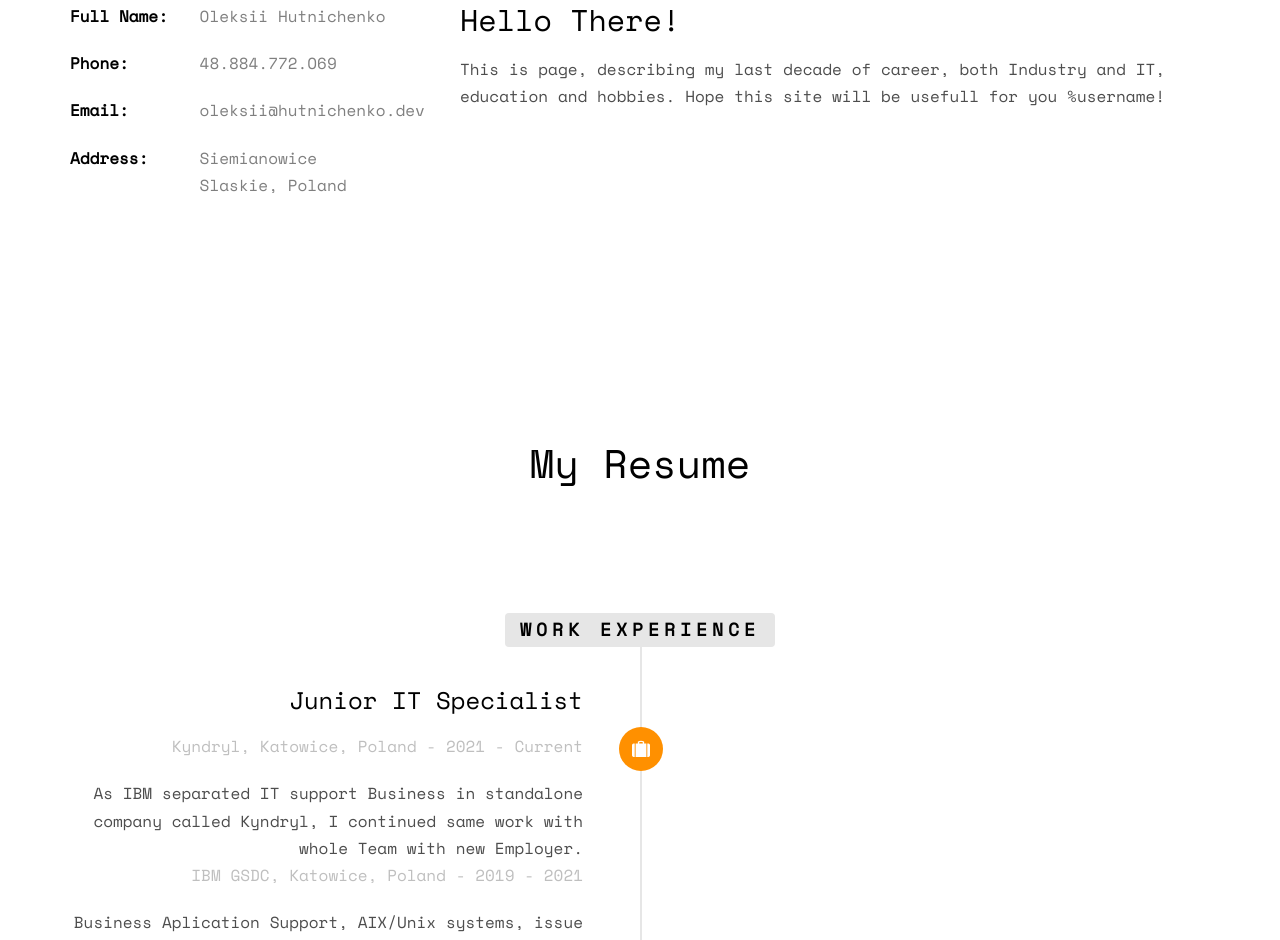
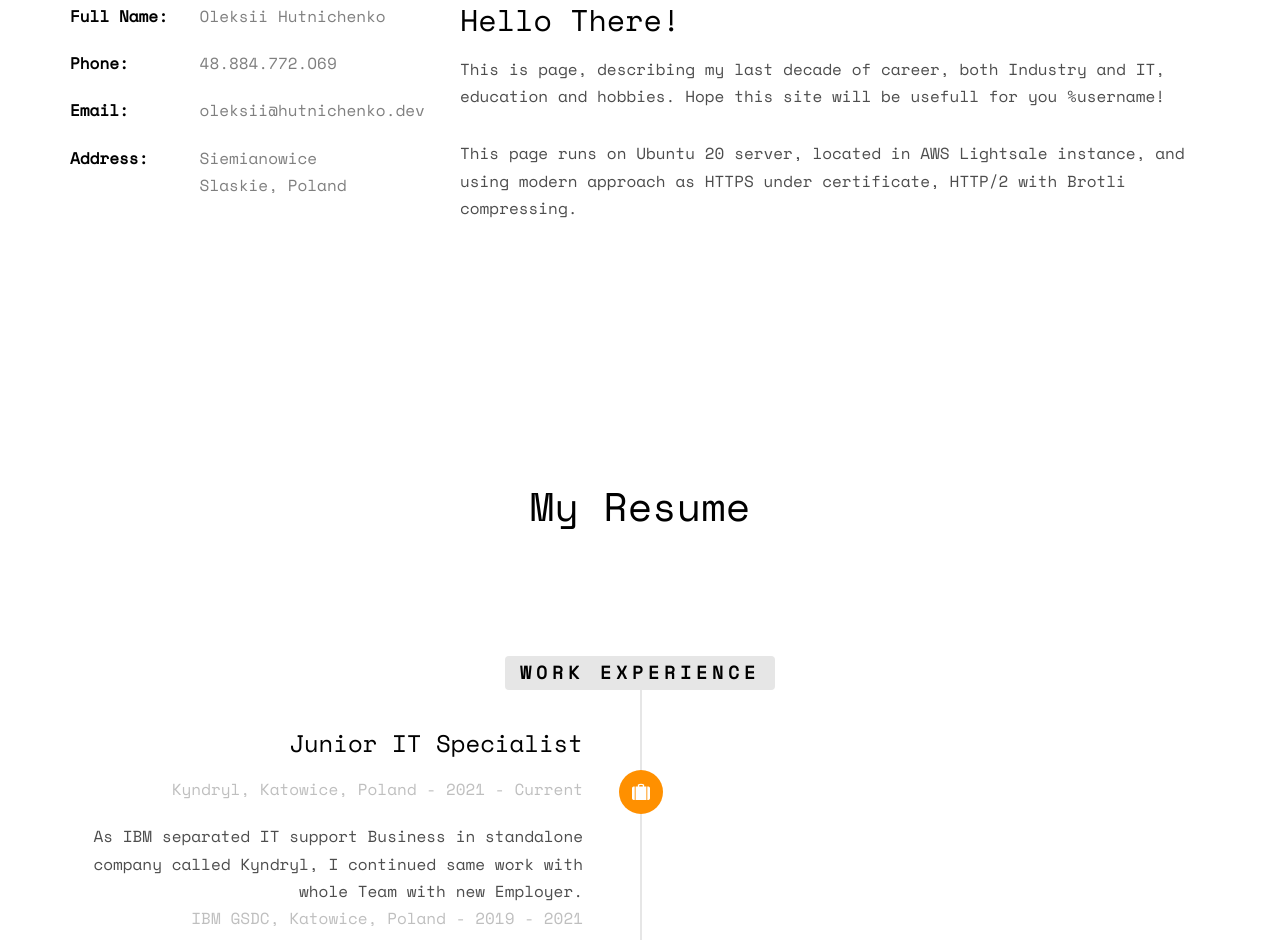
Before and after one commit to digitallizm/digitallizm.github.io, a website: page index.html in a window 1280 px wide. Shown: the part 1069-2009 px from the top of the page. Drawn offline with nearby package versions, Linux system fonts and the light colour scheme; some packages are replaced by stand-ins of ours; no server answers; files whose address does not match are found by name.

Commit message:
Index update

```diff
--- a/index.html
+++ b/index.html
@@ -116,6 +116,7 @@
 				<div class="col-md-8">
 					<h2>Hello There!</h2>
 					<p>This is page, describing my last decade of career, both Industry and IT, education and hobbies. Hope this site will be usefull for you %username! </p>
+                    <p>This page runs on Ubuntu 20 server, located in AWS Lightsale instance, and using modern approach as HTTPS under certificate, HTTP/2 with Brotli compressing.</p>
 				</div>
 			</div>
 		</div>
```
